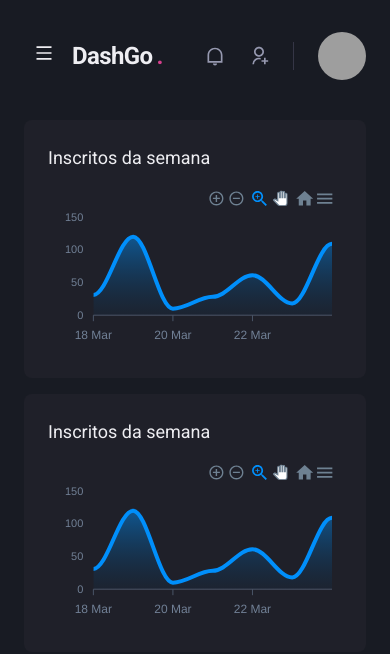
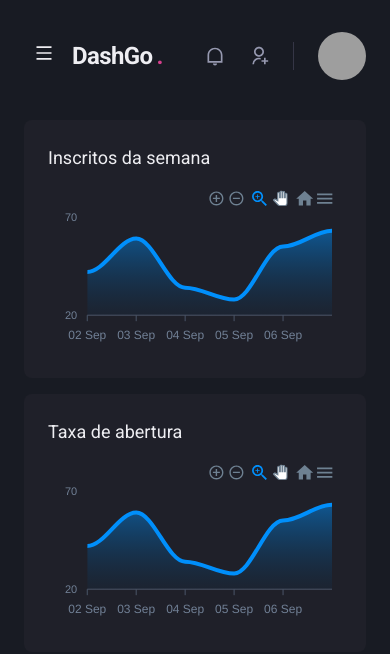
Before and after one commit to CarlosAmorim94/DashGo, a Next.js app: page /dashboard in a window 390 px wide. Shown: the top 654 px of the page. Built offline with nearby package versions, Linux system fonts and the light colour scheme; grey boxes are pictures that could not be loaded.

Commit message:
Style: Fix responsive

```diff
--- a/src/pages/dashboard.tsx
+++ b/src/pages/dashboard.tsx
@@ -3,13 +3,11 @@ import dynamic from "next/dynamic";
 import React from "react";
 import Header from "../components/Header";
 import Sidebar from "../components/Sidebar";
+import { ApexOptions } from "apexcharts";
 
-const Chart = dynamic(() => import("react-apexcharts"), {
-  ssr: false,
-});
+const Chart = dynamic(() => import("react-apexcharts"), { ssr: false });
 
-export default function Dashboard() {
-  const options = {
+const options: ApexOptions = {
   chart: {
     /* toolbar: { //Essas opções escondem a toolbar e zom do gráfico, eu preferi manter
       show: false
@@ -17,33 +15,22 @@ export default function Dashboard() {
     zoom :{
       enabled: false
     }, */
-      foreColor: theme.colors.gray[500],
+    foreColor: theme.colors.gray["500"],
   },
-    grid: {
-      show: false,
-    },
-    dataLabels: {
-      enabled: false,
-    },
-    tooltip: {
-      enabled: false,
-    },
+  grid: { show: false },
+  dataLabels: { enabled: false },
+  tooltip: { enabled: false },
   xaxis: {
     type: "datetime",
-      axisBorder: {
-        color: theme.colors.gray[600],
-      },
-      axisTicks: {
-        color: theme.colors.gray[600],
-      },
+    axisBorder: { color: theme.colors.gray["600"] },
+    axisTicks: { color: theme.colors.gray["600"] },
     categories: [
-        "2021-03-18T00:00:00.000Z",
-        "2021-03-19T00:00:00.000Z",
-        "2021-03-20T00:00:00.000Z",
-        "2021-03-21T00:00:00.000Z",
-        "2021-03-22T00:00:00.000Z",
-        "2021-03-23T00:00:00.000Z",
-        "2021-03-24T00:00:00.000Z",
+      "2022-09-02T00:00:00:00.000Z",
+      "2022-09-03T00:00:00:00.000Z",
+      "2022-09-04T00:00:00:00.000Z",
+      "2022-09-05T00:00:00:00.000Z",
+      "2022-09-06T00:00:00:00.000Z",
+      "2022-09-07T00:00:00:00.000Z",
     ],
   },
   fill: {
@@ -56,27 +43,49 @@ export default function Dashboard() {
     },
   },
 };
-  const series = [{ name: "series1", data: [31, 120, 10, 28, 61, 18, 109] }];
+
+const series = [{ name: "series1", data: [42, 59, 34, 28, 55, 63] }];
+
+export default function Dashboard() {
   return (
-    <Flex direction="column" h="100vh">
+    <Flex direction="column" height="100vh">
       <Header />
-      <Flex w="100%" maxWidth={1480} mx="auto" my="6" px="6">
+
+      <Flex
+        width="100%"
+        maxWidth={1480}
+        marginY="6"
+        marginX="auto"
+        paddingX="6"
+      >
         <Sidebar />
+
         <SimpleGrid
           flex="1"
           gap="4"
           minChildWidth="320px"
-          alignItems="flex-start"
+          alignContent="flex-start"
         >
-          <Box p={["6", "8"]} bg="gray.800" borderRadius={8} pb="4">
-            <Text fontSize="lg" mb="4">
+          <Box
+            padding={["6", "8"]}
+            bg="gray.800"
+            borderRadius={8}
+            paddingBottom="4"
+          >
+            <Text fontSize="lg" marginBottom="4">
               Inscritos da semana
             </Text>
             <Chart options={options} series={series} type="area" height={160} />
           </Box>
-          <Box p={["6", "8"]} bg="gray.800" borderRadius={8} pb="4">
-            <Text fontSize="lg" mb="4">
-              Inscritos da semana
+
+          <Box
+            padding={["6", "8"]}
+            bg="gray.800"
+            borderRadius={8}
+            paddingBottom="4"
+          >
+            <Text fontSize="lg" marginBottom="4">
+              Taxa de abertura
             </Text>
             <Chart options={options} series={series} type="area" height={160} />
           </Box>
```
Also changed, not shown: src/pages/users/index.tsx (+5 -5 lines). Lines whose indentation alone changed are shown as unchanged.
